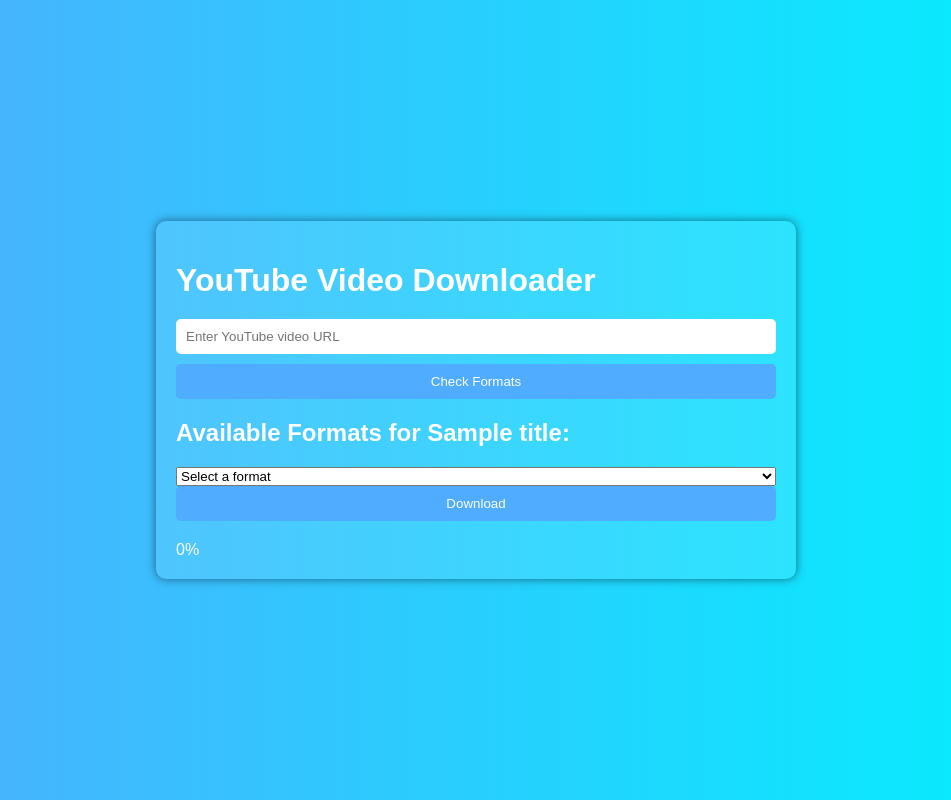
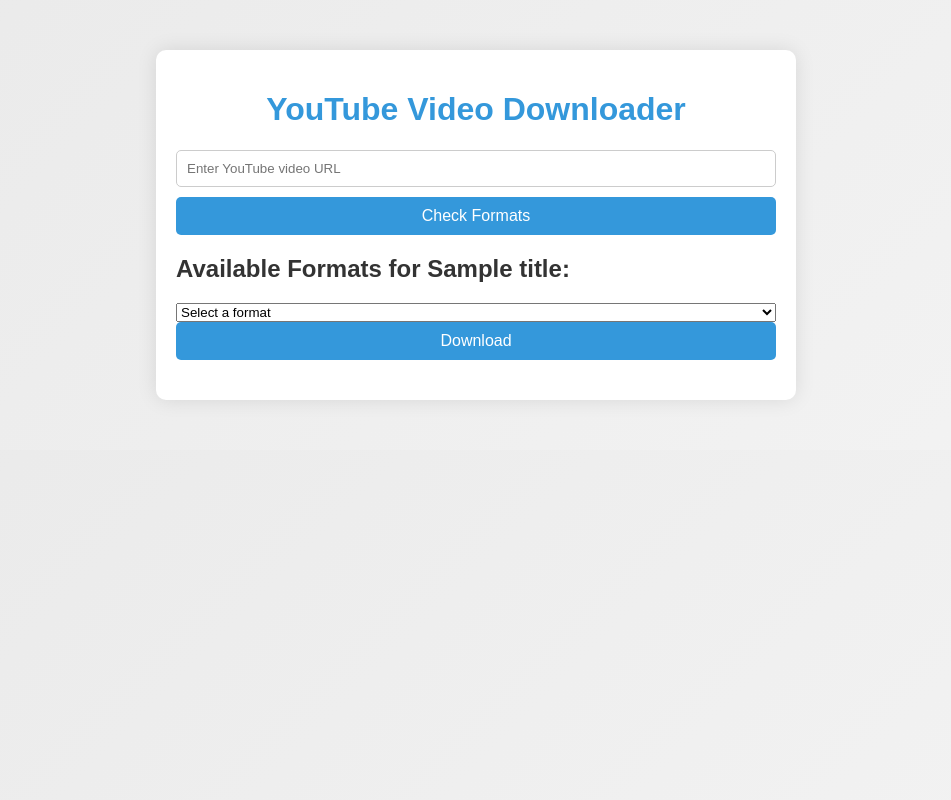
Before and after one commit to Sengkue/downloader-01, a Flask app: template templates/index.html in a window 1280 px wide. Shown: the whole page, without its empty margins (164-1115 px from the left). Run offline with Flask 3, Linux system fonts and the light colour scheme; the template is opened without the code that fills it: most values are stand-ins (such as "Sample title", 1, 10 or a date in 2020).

Commit message:
commit 10/10/2024 18:47:43.12

```diff
--- a/static/script.js
+++ b/static/script.js
@@ -1,23 +1,36 @@
-document.getElementById('downloadForm').addEventListener('submit', function(event) {
-    // Show the progress container when the download starts
-    document.getElementById('progress-container').style.display = 'block';
+document.addEventListener('DOMContentLoaded', () => {
+    const downloadForm = document.getElementById('downloadForm');
+    const loadingSpinner = document.getElementById('loadingSpinner');
+    const progressContainer = document.getElementById('progressContainer');
+    const progressBar = document.getElementById('progressBar');
+    const progressText = document.getElementById('progressText');
 
-    // Start polling for download progress
-    pollProgress();
-});
+    if (downloadForm) {
+        downloadForm.onsubmit = function() {
+            loadingSpinner.style.display = 'block';
+            progressContainer.style.display = 'block';
+            const downloadButton = document.getElementById('downloadButton');
+            downloadButton.disabled = true; // Disable button to prevent multiple submissions
 
-function pollProgress() {
-    setInterval(() => {
+            // Start the progress update loop
+            const updateProgress = setInterval(() => {
                 fetch('/progress')
                     .then(response => response.json())
                     .then(data => {
-                if (data.status === 'downloading') {
-                    document.getElementById('progress-bar').style.width = data.progress + '%';
-                    document.getElementById('progress-text').innerText = data.progress + '%';
-                } else if (data.status === 'finished') {
-                    document.getElementById('progress-bar').style.width = '100%';
-                    document.getElementById('progress-text').innerText = '100% - Download complete!';
+                        if (data.percent !== undefined) {
+                            const percent = data.percent.toFixed(2);
+                            progressBar.style.width = percent + '%';
+                            progressText.innerText = percent + '%';
+
+                            // Stop updating when download is complete
+                            if (percent >= 100) {
+                                clearInterval(updateProgress);
+                                loadingSpinner.style.display = 'none';
+                                downloadButton.disabled = false; // Re-enable the button
+                            }
                         }
                     });
-    }, 1000);  // Poll every second
+            }, 1000); // Update every second
+        };
     }
+});
--- a/static/styles.css
+++ b/static/styles.css
@@ -1,27 +1,23 @@
 body {
     font-family: Arial, sans-serif;
-    background: linear-gradient(to right, #4facfe 0%, #00f2fe 100%);
-    color: white;
+    background: linear-gradient(135deg, #eaeaea, #f3f3f3);
     margin: 0;
     padding: 0;
-    height: 100vh;
-    display: flex;
-    flex-direction: column;
-    justify-content: center;
-    align-items: center;
+    color: #333;
 }
 
 .container {
-    background-color: rgba(255, 255, 255, 0.1);
+    max-width: 600px;
+    margin: 50px auto;
     padding: 20px;
+    background: white;
     border-radius: 10px;
-    box-shadow: 0 0 10px rgba(0, 0, 0, 0.5);
-    width: 90%;
-    max-width: 600px;
+    box-shadow: 0 0 20px rgba(0, 0, 0, 0.1);
 }
 
 h1 {
-    margin-bottom: 20px;
+    text-align: center;
+    color: #3498db;
 }
 
 form {
@@ -32,29 +28,66 @@
 
 input[type="text"] {
     padding: 10px;
+    border: 1px solid #ccc;
+    border-radius: 5px;
     margin-bottom: 10px;
-    border: none;
-    border-radius: 5px;
 }
 
 button {
     padding: 10px;
-    background-color: #4facfe;
-    color: white;
     border: none;
     border-radius: 5px;
+    background: #3498db;
+    color: white;
+    font-size: 16px;
     cursor: pointer;
-    transition: background-color 0.3s;
 }
 
-button:hover {
-    background-color: #00f2fe;
+button:disabled {
+    background: #ddd;
 }
 
-.progress-bar {
-    width: 0;
-    height: 20px;
-    background-color: #4caf50;
+button:hover:not(:disabled) {
+    background: #2980b9;
+}
+
+#formatSelection {
+    margin-top: 20px;
+}
+
+.spinner {
+    display: none;
+    margin: 20px auto;
+    width: 50px;
+    height: 50px;
+    border: 5px solid #f3f3f3;
+    border-top: 5px solid #3498db;
+    border-radius: 50%;
+    animation: spin 1s linear infinite;
+}
+
+@keyframes spin {
+    0% { transform: rotate(0deg); }
+    100% { transform: rotate(360deg); }
+}
+
+#progressContainer {
+    display: none;
+    width: 100%;
+    background-color: #f3f3f3;
     border-radius: 5px;
     margin-top: 10px;
 }
+
+#progressBar {
+    width: 0;
+    height: 20px;
+    background-color: #3498db;
+    border-radius: 5px;
+}
+
+#progressText {
+    text-align: center;
+    font-weight: bold;
+    color: #333;
+}
```
Lines whose indentation alone changed are shown as unchanged.
